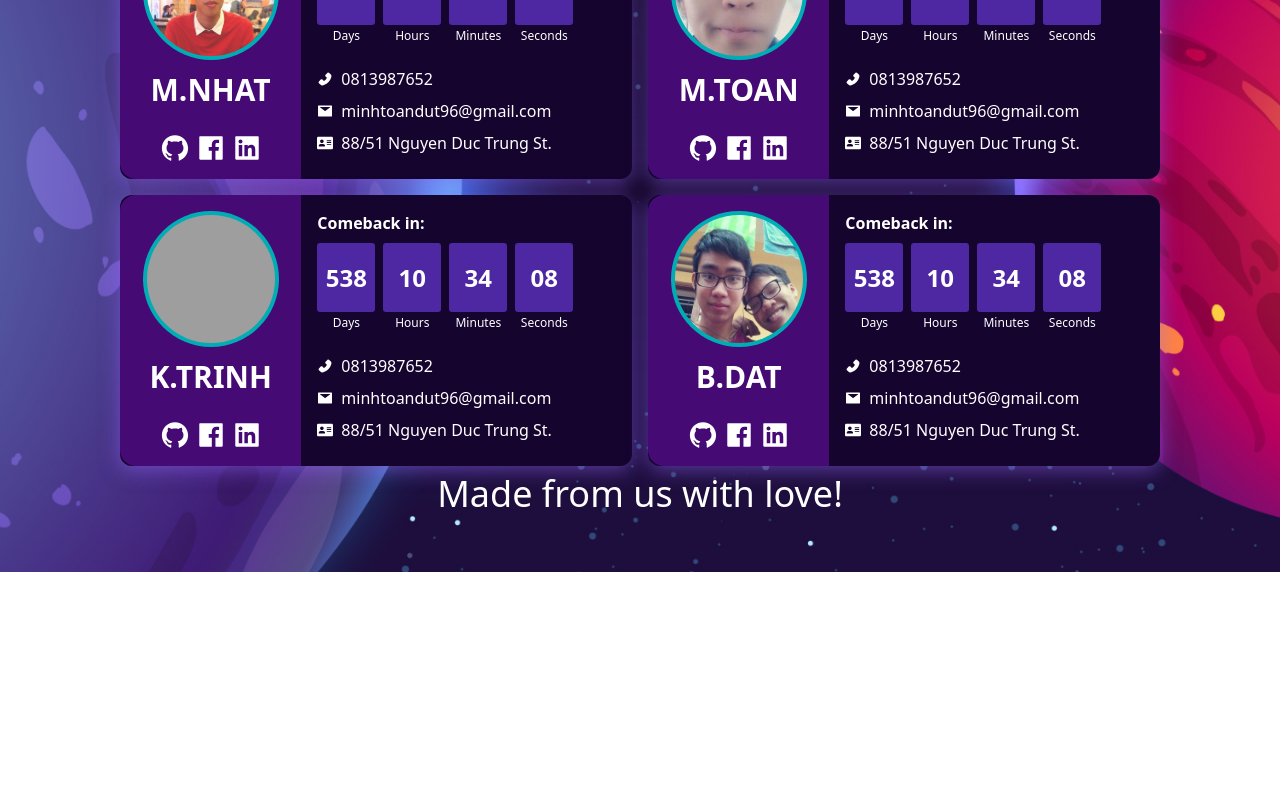
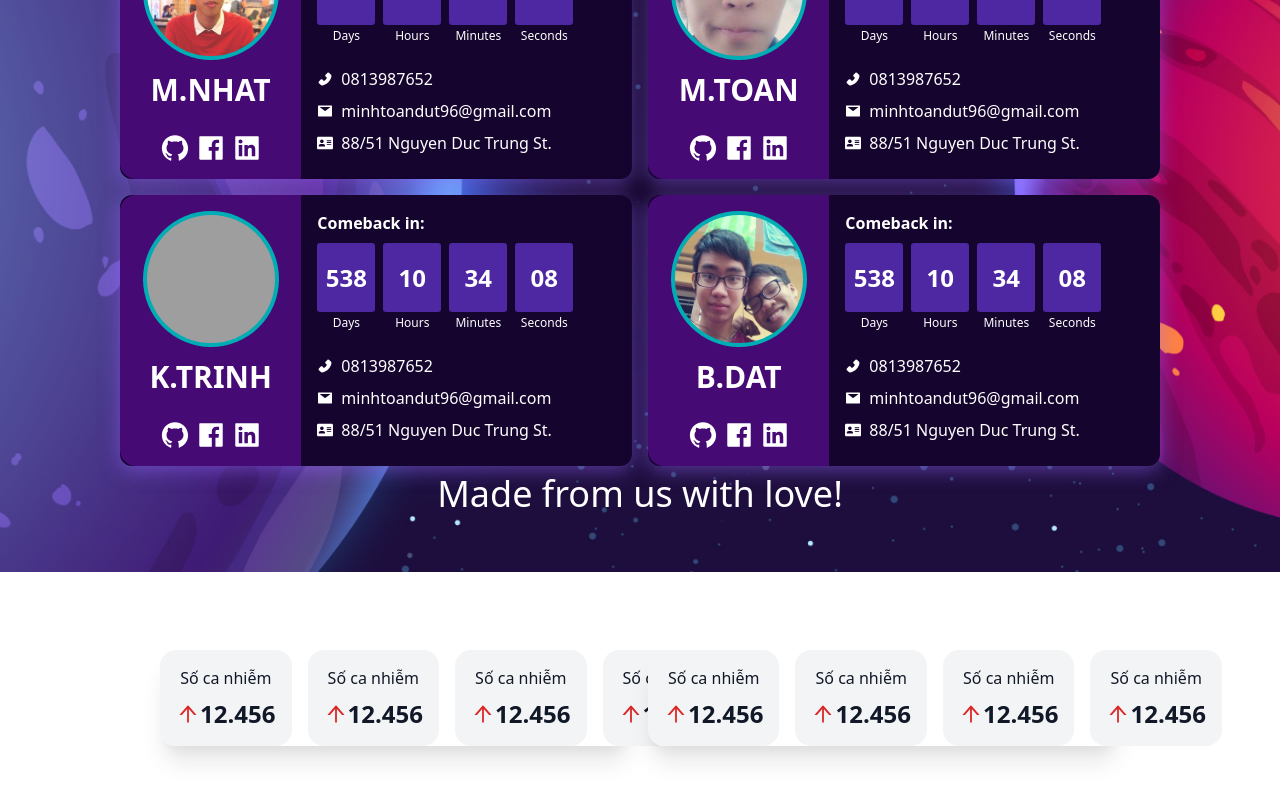
Before and after one commit to KhanhTrinh1703/chimcut-dn, a React (Create React App) app: page / in a window 1280 px wide. Shown: the part 228-1028 px from the top of the page. Before the commit the page ends 806 px from the top, so only its background shows below. Built offline with nearby package versions, Linux system fonts and the light colour scheme; grey boxes are pictures that could not be loaded.

Commit message:
Add covid component

```diff
--- /dev/null
+++ b/src/api/axiosClient.js
@@ -0,0 +1,31 @@
+// api/axiosClient.js
+import axios from 'axios'
+import queryString from 'query-string'
+// Set up default config for http requests here
+
+// Please have a look at here `https://github.com/axios/axios#request-config` for the full list of configs
+
+const axiosClient = axios.create({
+  baseURL: '',
+  headers: {
+    'content-type': 'application/json',
+  },
+  paramsSerializer: (params) => queryString.stringify(params),
+})
+axiosClient.interceptors.request.use(async (config) => {
+  // Handle token here ...
+  return config
+})
+axiosClient.interceptors.response.use(
+  (response) => {
+    if (response && response.data) {
+      return response.data
+    }
+    return response
+  },
+  (error) => {
+    // Handle errors
+    throw error
+  }
+)
+export default axiosClient
--- a/src/pages/homepage/components/CardInfo/CardInfoComponentBI.tsx
+++ b/src/pages/homepage/components/CardInfo/CardInfoComponentBI.tsx
@@ -1,6 +1,7 @@
 import React from 'react'
 import CardInfoComponent from './CardInfoComponent'
 import { personInfo } from '../../../../data/data'
+import CovidAnalystComponent from '../covid/CovidAnalystComponent'
 
 const CardInfoComponentBI = () => {
   return (
--- /dev/null
+++ b/src/pages/homepage/components/covid/CovidAnalystComponent.tsx
@@ -0,0 +1,17 @@
+import React from 'react'
+import CovidCard from './CovidCard'
+
+const CovidAnalystComponent = () => {
+  return (
+    <div className="">
+      <div className="flex-col mx-auto xl flex items-center py-16">
+        <div className="flex flex-wrap justify-center">
+          <CovidCard></CovidCard>
+          <CovidCard></CovidCard>
+        </div>
+      </div>
+    </div>
+  )
+}
+
+export default CovidAnalystComponent
--- /dev/null
+++ b/src/pages/homepage/components/covid/CovidCard.tsx
@@ -0,0 +1,47 @@
+import React from 'react'
+import {
+  AiOutlineArrowUp
+} from 'react-icons/ai'
+
+const CovidCard = () => {
+
+  const _renderField = () => {
+    return (
+      <div className="flex flex-col p-4 rounded-2xl flex-1 items-center bg-gray-100 text-gray-900">
+        <p className="text-md">Số ca nhiễm</p>
+        <div className="flex flex-row text-2xl items-center font-bold mt-2">
+          <AiOutlineArrowUp className="text-red-600"></AiOutlineArrowUp>
+          <p>
+            12.456
+          </p>
+        </div>
+
+      </div>
+    )
+  }
+
+  const _renderFieldList = () => {
+    return (
+      <div className="flex flex-row  space-x-4">
+        {_renderField()}
+        {_renderField()}
+        {_renderField()}
+        {_renderField()}
+      </div>
+    )
+  }
+
+  return (
+    <div className="
+    flex
+    md:w-2/5
+    w-full
+    m-2
+    rounded-2xl
+    shadow-xl">
+      {_renderFieldList()}
+    </div>
+  )
+}
+
+export default CovidCard
--- a/src/pages/homepage/homepage.tsx
+++ b/src/pages/homepage/homepage.tsx
@@ -1,6 +1,12 @@
 import React from 'react'
 import CardInfoComponentBI from './components/CardInfo/CardInfoComponentBI'
+import CovidAnalystComponent from './components/covid/CovidAnalystComponent'
 const HomePage = () => {
-  return <CardInfoComponentBI />
+  return (
+    <div>
+      <CardInfoComponentBI />
+      <CovidAnalystComponent />
+    </div>
+  )
 }
 export default HomePage
```
